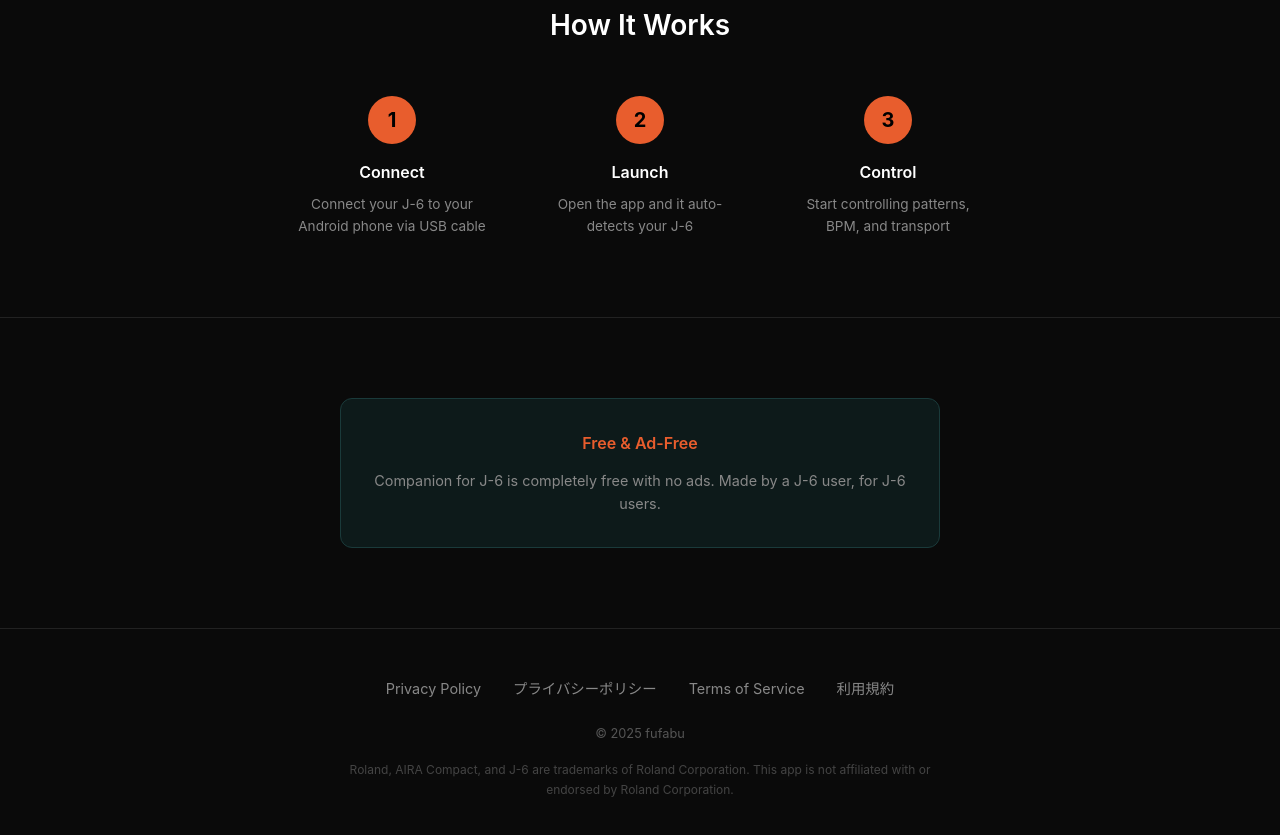
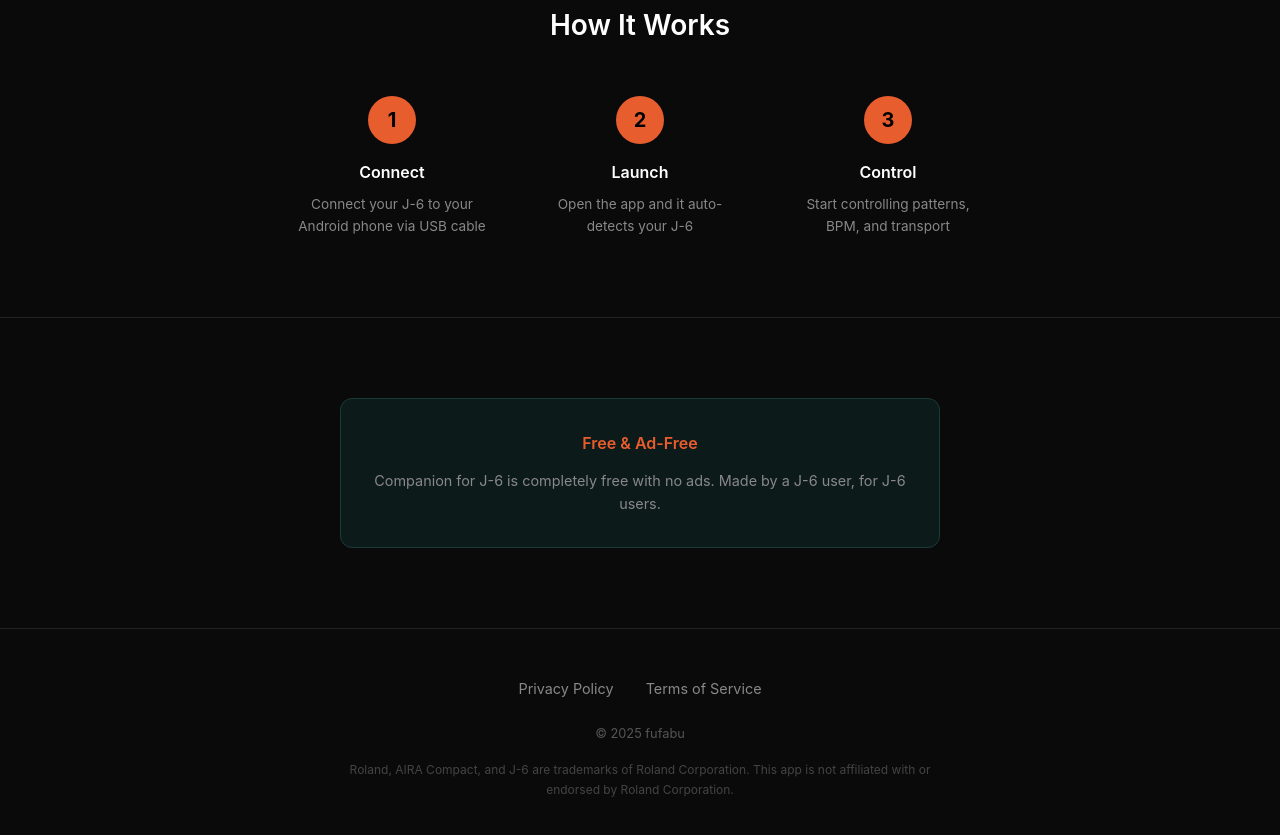
Before and after one commit to fufabu/fufabu.github.io, a plain HTML site: page companion-for-j6/index.html in a window 1280 px wide. Shown: the part 1356-2191 px from the top of the page. Drawn offline with Linux system fonts and the light colour scheme.

Commit message:
Remove duplicate footer links

```diff
--- a/companion-for-j6/index.html
+++ b/companion-for-j6/index.html
@@ -415,9 +415,7 @@
     <div class="container">
       <div class="footer-links">
         <a href="en/privacy.html">Privacy Policy</a>
-        <a href="ja/privacy.html">プライバシーポリシー</a>
         <a href="en/terms.html">Terms of Service</a>
-        <a href="ja/terms.html">利用規約</a>
       </div>
       <p class="copyright">© 2025 fufabu</p>
       <p class="trademark">Roland, AIRA Compact, and J-6 are trademarks of Roland Corporation. This app is not affiliated with or endorsed by Roland Corporation.</p>
```
Also changed, not shown: companion-for-j6/ja/index.html (+0 -2 lines).
